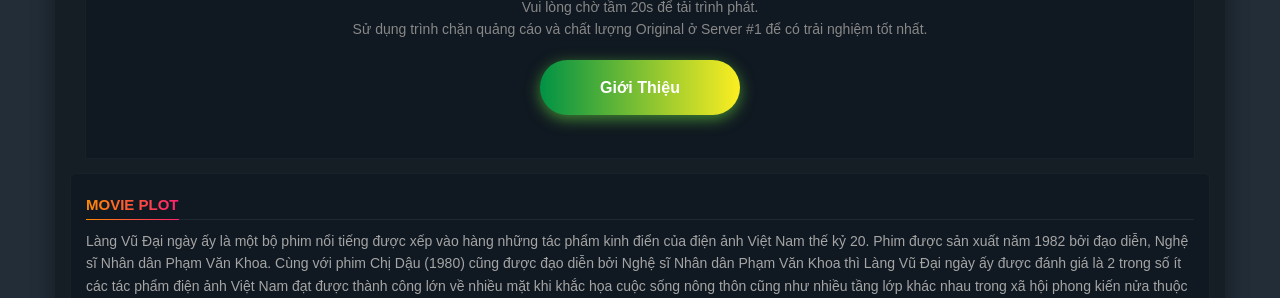
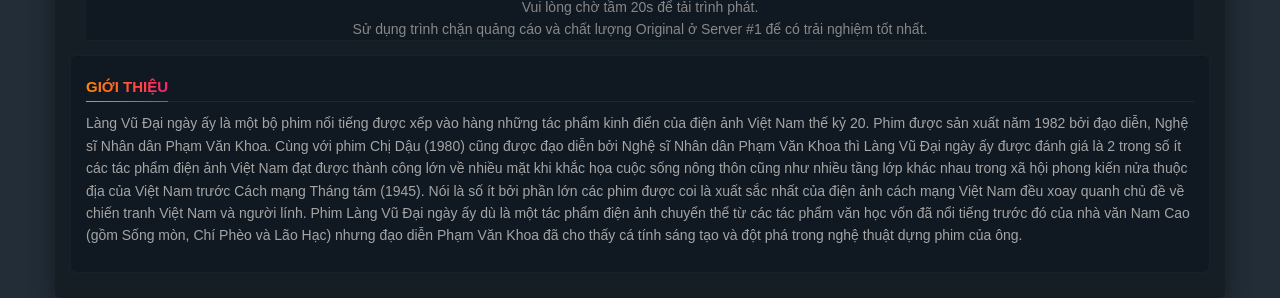
Before and after one commit to wibu048/xem, a Jekyll site: the page built from _posts/1982-11-05-lang-vu-dai-ngay-ay.md, in a window 1280 px wide, cut to the strip 797-1095 px from the top of the page. Built offline with Jekyll 4.4.1, drawn with Linux system fonts in a browser that asks for light colours.

Commit message:
Update post.html

```diff
--- a/_layouts/post.html
+++ b/_layouts/post.html
@@ -56,14 +56,6 @@ layout: default
                   <div style="text-align:center">
 			  Vui lòng chờ tầm 20s để tải trình phát.
 			  <br/>Sử dụng trình chặn quảng cáo và chất lượng Original ở Server #1 để có trải nghiệm tốt nhất.</div>
-                  <style>.buttons{text-align:center}.btn-hover{width:200px;font-size:16px;font-weight:600;color:#fff;cursor:pointer;margin:20px;height:55px;text-align:center;border:none;background-size:300% 100%;border-radius:50px;moz-transition:all .4s ease-in-out;-o-transition:all .4s ease-in-out;-webkit-transition:all .4s ease-in-out;transition:all .4s ease-in-out}.btn-hover:hover{background-position:100% 0;moz-transition:all .4s ease-in-out;-o-transition:all .4s ease-in-out;-webkit-transition:all .4s ease-in-out;transition:all .4s ease-in-out}.btn-hover:focus{outline:none}.btn-hover.color-1{background-image:linear-gradient(to right,#009245,#FCEE21,#00A8C5,#D9E021);box-shadow:0 4px 15px 0 rgba(83,176,57,0.75)}.btn-hover.color-2{background-image:linear-gradient(to right,#6253e1,#852D91,#A3A1FF,#F24645);box-shadow:0 4px 15px 0 rgba(126,52,161,0.75)}</style>
-                  <div class="buttons">
-                      <button class="btn-hover color-1" onclick="if(document.getElementById('spoiler') .style.display=='none') {document.getElementById('spoiler') .style.display=''}else{document.getElementById('spoiler') .style.display='none'}">Giới Thiệu</button>
-
-                  </div>
-                  <br/>
-                  <div id="spoiler" style="display:none; border: 5px solid gray; border-radius: 12px; margin: 0;">{{ content }}</div>
-
 
 
                         </div>
@@ -72,7 +64,7 @@ layout: default
 
 		       <div class="clearfix"></div>
 <div class="entry-content htmlwrap clearfix">
-<div class="section-title"><span>Movie plot</span></div>
+<div class="section-title"><span>Giới thiệu</span></div>
 <div class="video-item halim-entry-box">
 
 <p> {{ content }} </p>
```
